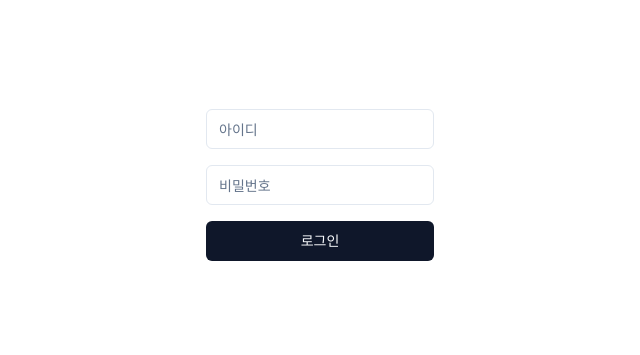
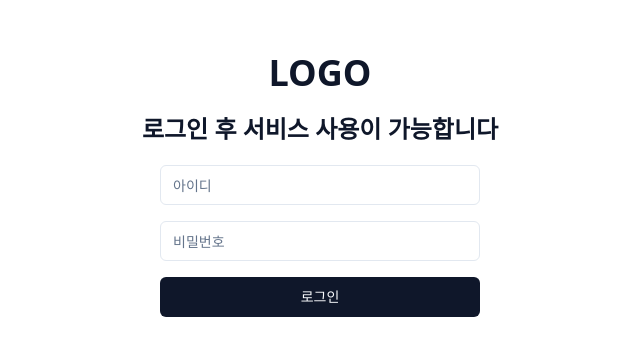
Before and after one commit to godhyeongman/Streaming_playground, a Next.js app: page /testLogin in a window 1280 px wide. Shown: the part 215-570 px from the top of the page, without its empty margins (320-960 px from the left). Built offline with nearby package versions, Linux system fonts and the light colour scheme.

Commit message:
feat: feature logo, introduction

```diff
--- a/app/testLogin/page.tsx
+++ b/app/testLogin/page.tsx
@@ -2,7 +2,11 @@ import LoginForm from '@/src/component/login/loginForm';
 
 export default function Login() {
   return (
-    <div className="flex flex-col items-center justify-center h-screen">
+    <div className="flex flex-col items-center justify-center h-screen gap-5">
+      <h1 className="text-4xl font-bold">LOGO</h1>
+      <span className="text-2xl font-bold">
+        로그인 후 서비스 사용이 가능합니다
+      </span>
       <LoginForm />
     </div>
   );
--- a/src/component/login/loginForm.tsx
+++ b/src/component/login/loginForm.tsx
@@ -41,7 +41,7 @@ export default function LoginForm() {
 
   return (
     <form
-      className="flex flex-col gap-4"
+      className="flex flex-col gap-4 w-[25%]"
       onSubmit={handleSubmit(handleLoginSubmit, handleLoginError)}
     >
       <Input {...register(ID_FORM_ID)} type="text" placeholder="아이디" />
```
